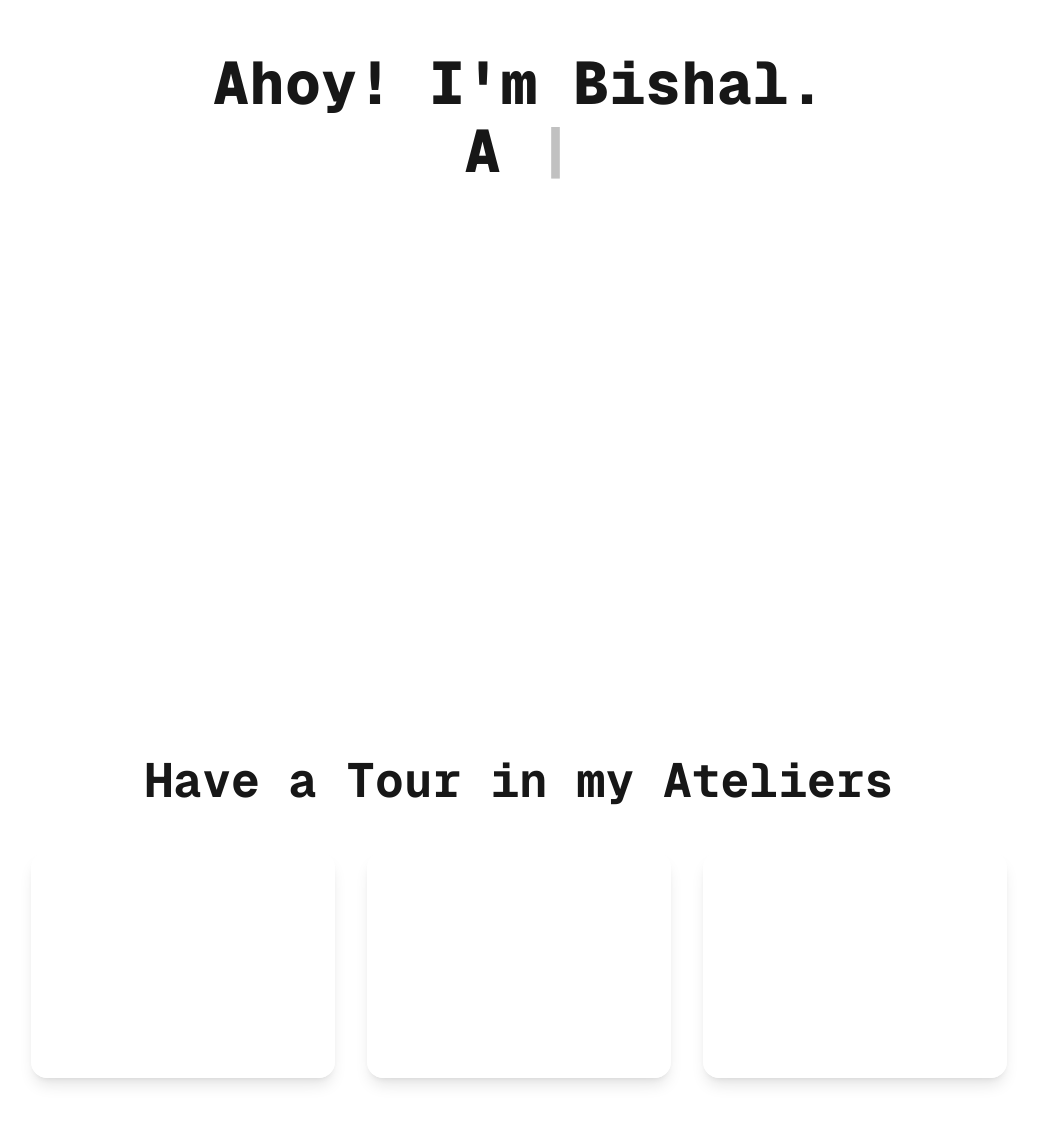
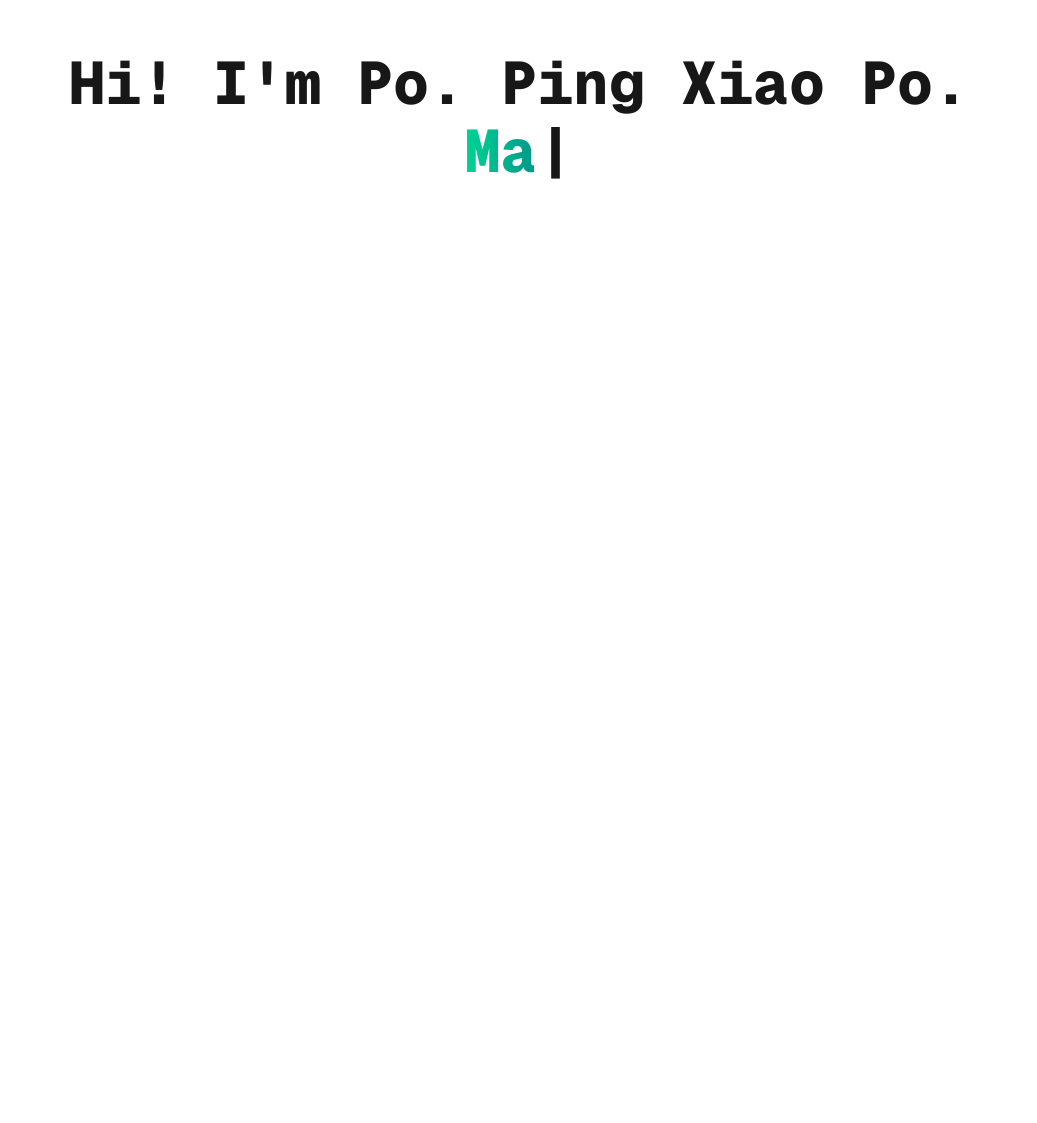
Before and after one commit to arBishal/Portalis, a Next.js app: page / in a window 1280 px wide. Shown: the part 283-1406 px from the top of the page, without its empty margins (121-1158 px from the left). After the commit the page ends 800 px from the top, so only its background shows below. Built offline with nearby package versions, Linux system fonts and the light colour scheme.

Commit message:
chore: start po-ify

```diff
--- a/app/layout.jsx
+++ b/app/layout.jsx
@@ -14,9 +14,9 @@ const geistMono = Geist_Mono({
 });
 
 export const metadata = {
-  title: "Ashikur B.'s Portal",
+  title: "Po's Folio",
   description:
-    "Get to know Ashikur Rahman Bishal, a multidisciplinary creator who combines code, design, and storytelling. Explore a picked out selection of projects that exhibit enthusiasm, precision, and creativity.",
+    "Po, the Legendary Dragon Warrior, Master of Chi, Doomsday of Dumplings.",
 };
 
 export default function RootLayout({ children }) {
--- a/app/page.jsx
+++ b/app/page.jsx
@@ -1,11 +1,9 @@
 import Hero from "@/components/landing-page/hero";
-import Atelier from "@/components/landing-page/atelier";
 
 export default function Home() {
   return (
     <>
       <Hero/>
-      <Atelier />
     </>
   );
 }
--- a/components/landing-page/atelier.jsx
+++ /dev/null
@@ -1,46 +0,0 @@
-"use client";
-
-import Link from "next/link";
-
-export default function Atelier() {
-  const roles = [
-    {
-      title: "Software Engineer",
-      description:
-        "Explore my work in frontend development, architecture, and code craftsmanship.",
-      href: "/softwareengineer",
-    },
-    {
-      title: "Creative Writer",
-      description:
-        "Dive into stories, poems, and thoughtful musings from my creative desk.",
-      href: "/author",
-    },
-    {
-      title: "Graphic Designer",
-      description:
-        "Browse through visuals, branding, and experiments in digital design.",
-      href: "/designer",
-    },
-  ];
-
-  return (
-    <section id="atelier" className="max-w-5xl mx-auto flex flex-col items-center justify-center p-6 h-screen">
-      <h2 className="text-5xl font-bold text-center mb-12">
-        Have a Tour in my Ateliers
-      </h2>
-      <div className="grid gap-8 sm:grid-cols-1 md:grid-cols-3 text-center">
-        {roles.map((role) => (
-          <Link
-            key={role.title}
-            href={role.href}
-            className={`hover:bg-gradient-to-b from-teal-500 to-teal-700 p-6 rounded-2xl shadow-lg border text-white transition-transform hover:scale-105 duration-300`}
-          >
-            <h3 className="text-3xl font-bold mb-2">{role.title}</h3>
-            <p className="text-base">{role.description}</p>
-          </Link>
-        ))}
-      </div>
-    </section>
-  );
-}
--- a/components/landing-page/hero.jsx
+++ b/components/landing-page/hero.jsx
@@ -3,15 +3,14 @@ import TypewriterEffect from "@/components/typewriter-effect";
 export default function Hero() {
   return (
     <section id="hero" className="max-w-5xl h-screen p-6 gap-2 flex flex-col items-center justify-center text-6xl font-extrabold">
-      <h2>Ahoy! I'm Bishal.</h2>
+      <h2>Hi! I'm Po. Ping Xiao Po.</h2>
       <h2>
-        A{" "}
         <span className="inline-block">
           <TypewriterEffect
             texts={[
-              "Software Engineer.",
-              "Creative Writer.",
-              "Graphic Designer.",
+              "Dragon Warrior.",
+              "Master of Chi.",
+              "Wuxi Weilder.",
             ]}
           />
         </span>
```
